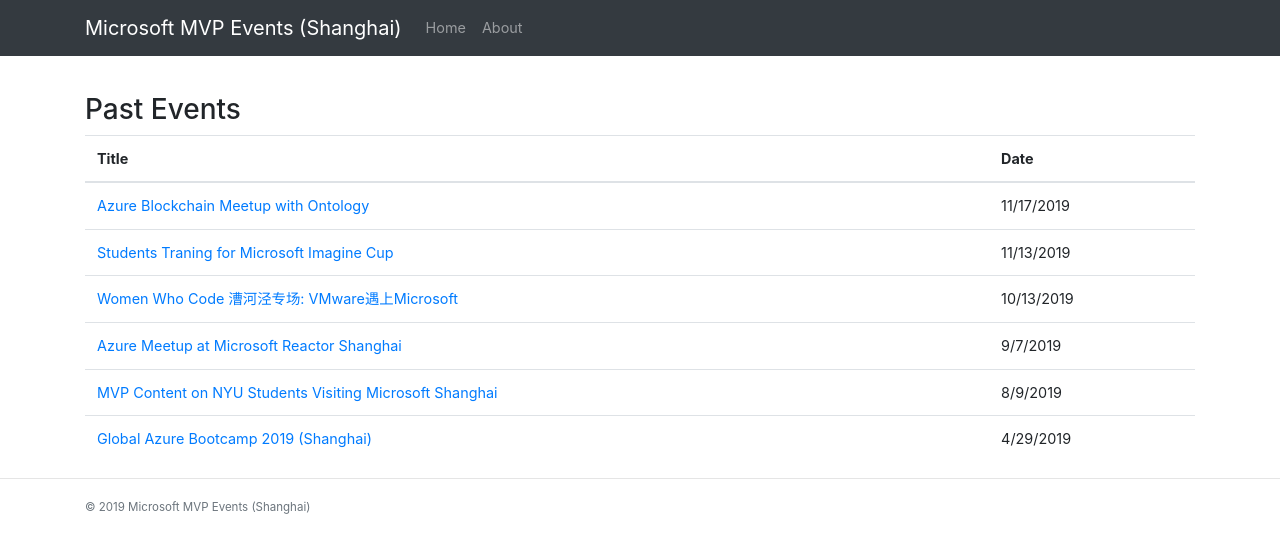
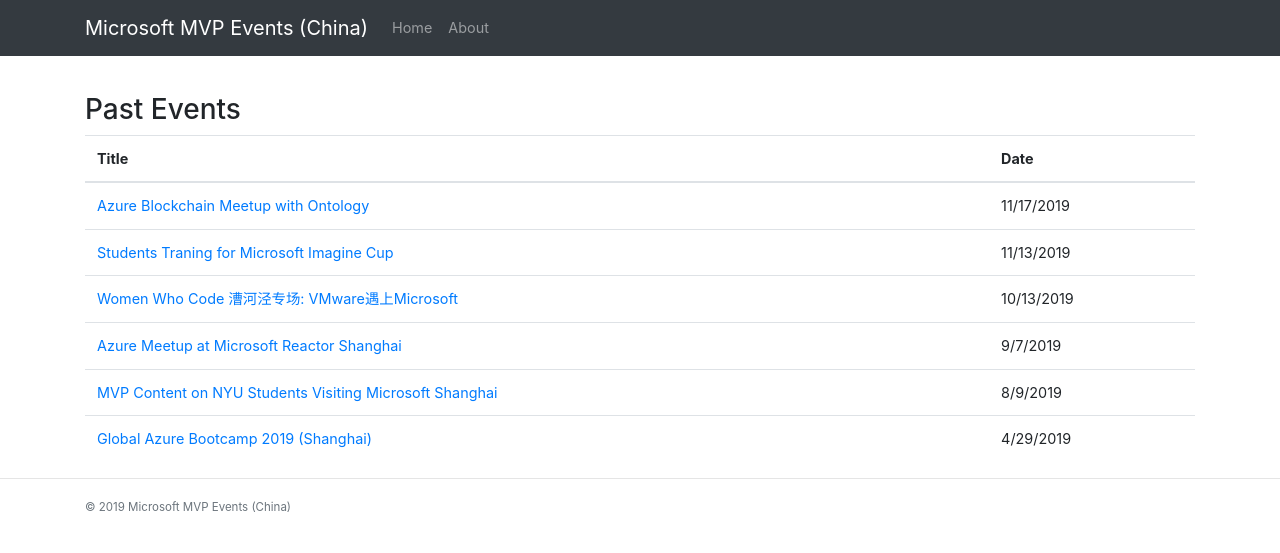
Before and after one commit to microsoft-mvp-events-cn/events, a Jekyll site: the page built from index.html, in a window 1280 px wide. Shown: the top 553 px of the page. Built offline with Jekyll 4.4.1, drawn with Linux system fonts in a browser that asks for light colours.

Commit message:
Update language

```diff
--- a/_layouts/default.html
+++ b/_layouts/default.html
@@ -5,7 +5,7 @@
     <meta charset="UTF-8">
     <meta name="viewport" content="width=device-width, initial-scale=1.0">
     <meta http-equiv="X-UA-Compatible" content="ie=edge">
-    <title>Microsoft MVP Events (Shanghai) {{ page.title }}</title>
+    <title>Microsoft MVP Events (China) {{ page.title }}</title>
     <link rel="apple-touch-icon" sizes="57x57" href="/favicons/apple-icon-57x57.png">
     <link rel="apple-touch-icon" sizes="60x60" href="/favicons/apple-icon-60x60.png">
     <link rel="apple-touch-icon" sizes="72x72" href="/favicons/apple-icon-72x72.png">
@@ -40,7 +40,7 @@
 <body>
     <nav class="navbar navbar-expand-lg navbar-dark bg-dark fixed-top">
         <div class="container">
-            <a class="navbar-brand" href="/">Microsoft MVP Events (Shanghai)</a>
+            <a class="navbar-brand" href="/">Microsoft MVP Events (China)</a>
             <button class="navbar-toggler" type="button" data-toggle="collapse" data-target="#navbarNav"
                 aria-controls="navbarNav" aria-expanded="false" aria-label="Toggle navigation">
                 <span class="navbar-toggler-icon"></span>
@@ -63,7 +63,7 @@
     <footer class="mt-3 mb-2">
         <hr />
         <div class="container">
-            <small class="text-muted">&copy; 2019 Microsoft MVP Events (Shanghai)</small>
+            <small class="text-muted">&copy; 2019 Microsoft MVP Events (China)</small>
         </div>
     </footer>
 </body>
```
Also changed, not shown: README.md.
